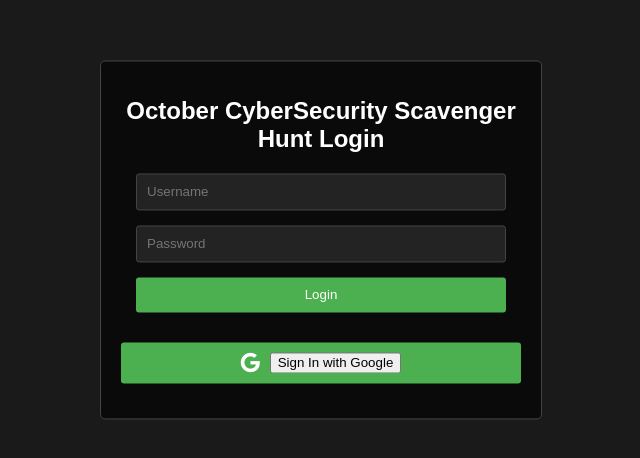
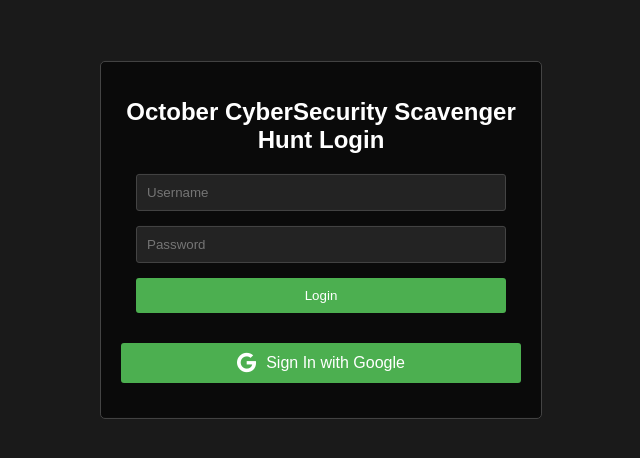
Before and after one commit to october-security-scavenger-hunt/october-scavenger-hunt, a plain HTML site: page docs/index.html in a window 1280 px wide. Shown: the part 160-618 px from the top of the page, without its empty margins (319-959 px from the left). Drawn offline with Linux system fonts and the light colour scheme.

Commit message:
Update index.html

```diff
--- a/docs/index.html
+++ b/docs/index.html
@@ -88,9 +88,9 @@
               <input type="password" id="password" name="password" placeholder="Password" required>
               <input type="submit" value="Login">
           </form>
-          <div class="google-button">
+          <div class="google-button" onclick="signInWithGoogle()">
               <i class="fab fa-google google-icon"></i>
-              <button onclick="signInWithGoogle()">Sign In with Google</button>
+              Sign In with Google
           </div>
       </div>
     </div>
```
